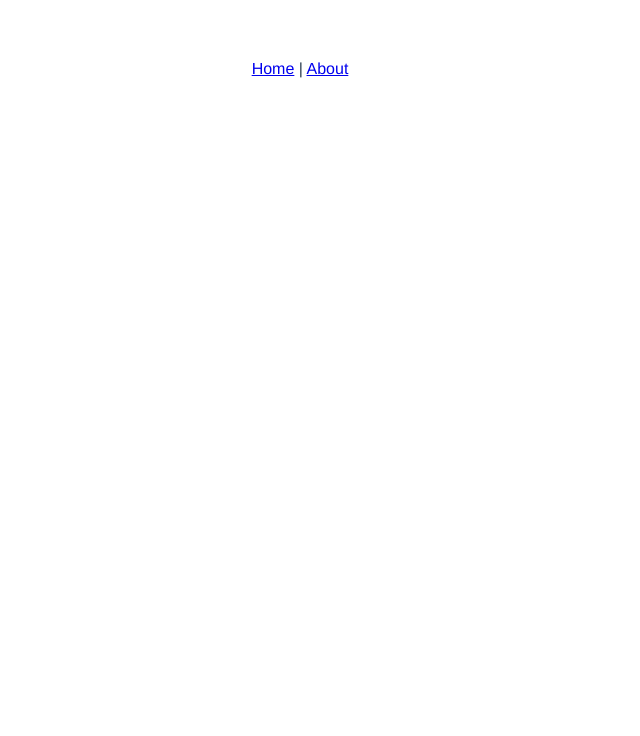
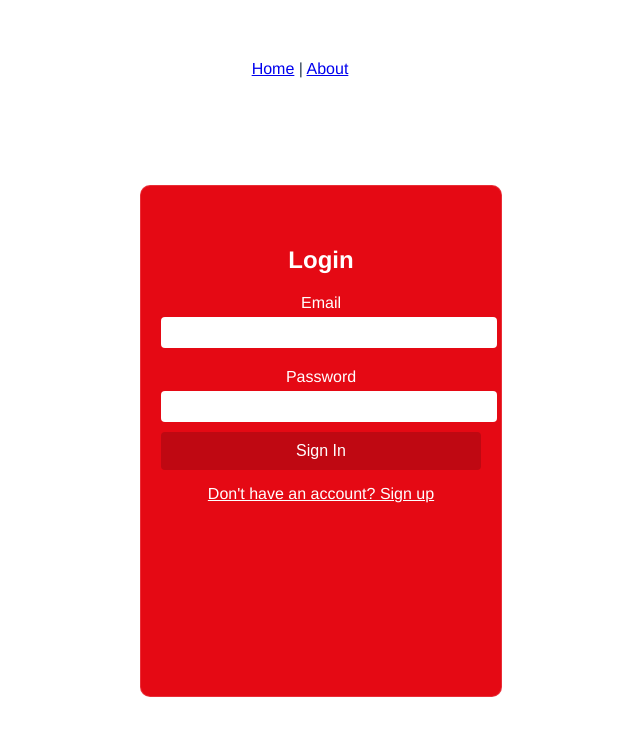
Before and after one commit to Hyemin-Youn/Hyemin-Youn.netflix-clone.github.io, a Vue app: page /login in a window 1280 px wide. Before the commit this address had no page. Shown: the top 736 px of the page, without its empty margins (340-980 px from the left). Built offline with nearby package versions, Linux system fonts and the light colour scheme.

Commit message:
update router

```diff
--- a/src/router/index.js
+++ b/src/router/index.js
@@ -1,18 +1,27 @@
 import { createRouter, createWebHistory } from 'vue-router';
-import SignIn from '@/views/SignIn.vue';
-import SignUp from '@/views/SignUp.vue';
-import HomePage from '@/views/Home.vue'; // 이름 변경
+import Home from '@/views/Home.vue';
+import LoginSignUp from '@/views/LoginSignUp.vue';
 
 const routes = [
-  { path: '/', redirect: '/signin' },
-  { path: '/signin', name: 'SignIn', component: SignIn },
-  { path: '/signup', name: 'SignUp', component: SignUp },
-  { path: '/home', name: 'HomePage', component: HomePage } // 이름 변경
+  {
+    path: '/',
+    name: 'Home',
+    component: Home
+  },
+  {
+    path: '/login',
+    name: 'Login',
+    component: LoginSignUp
+  },
+  {
+    path: '/signup',
+    name: 'Signup',
+    component: LoginSignUp
+  }
 ];
 
-
 const router = createRouter({
-  history: createWebHistory(),
+  history: createWebHistory(process.env.BASE_URL),
   routes
 });
 
```
